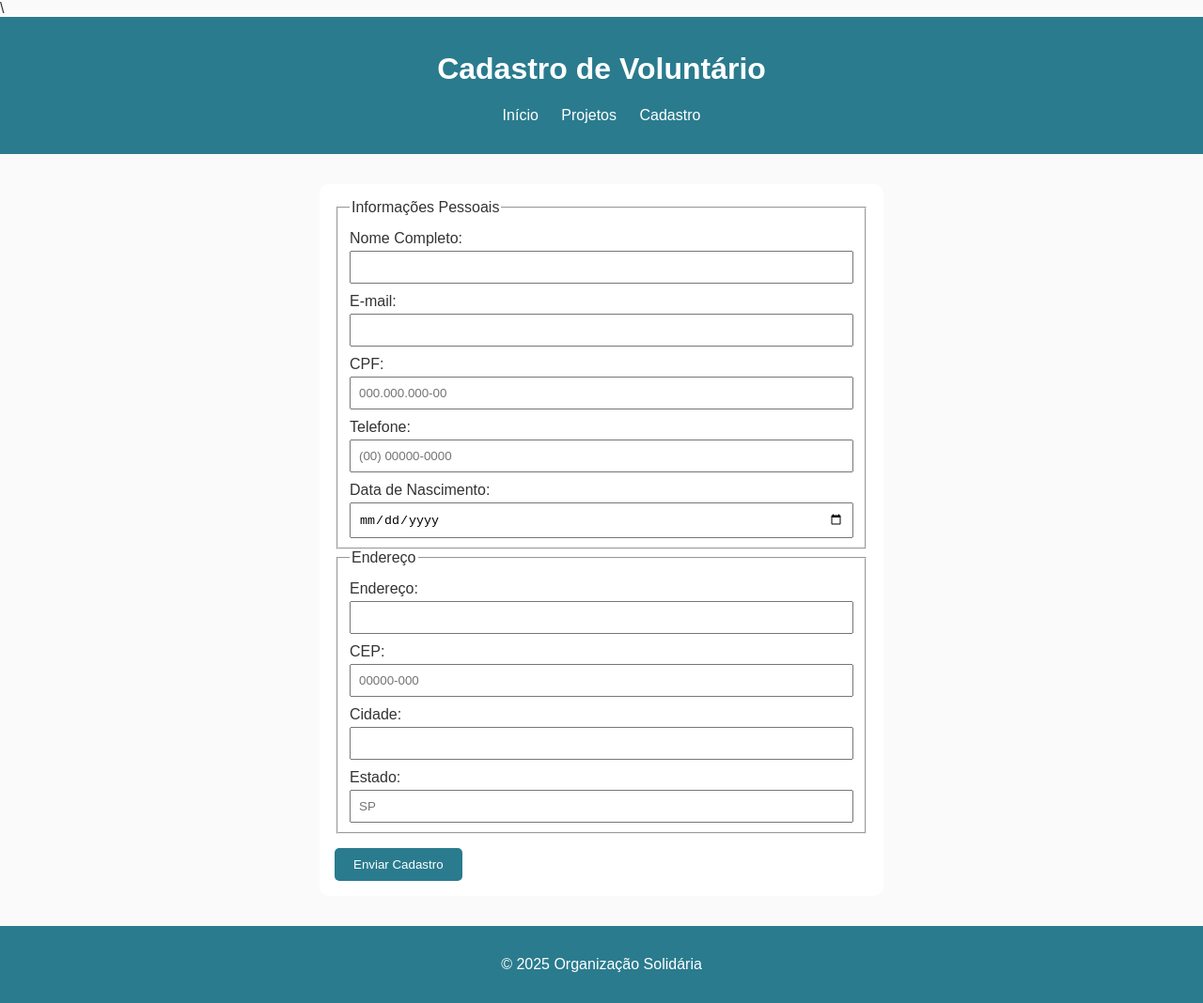
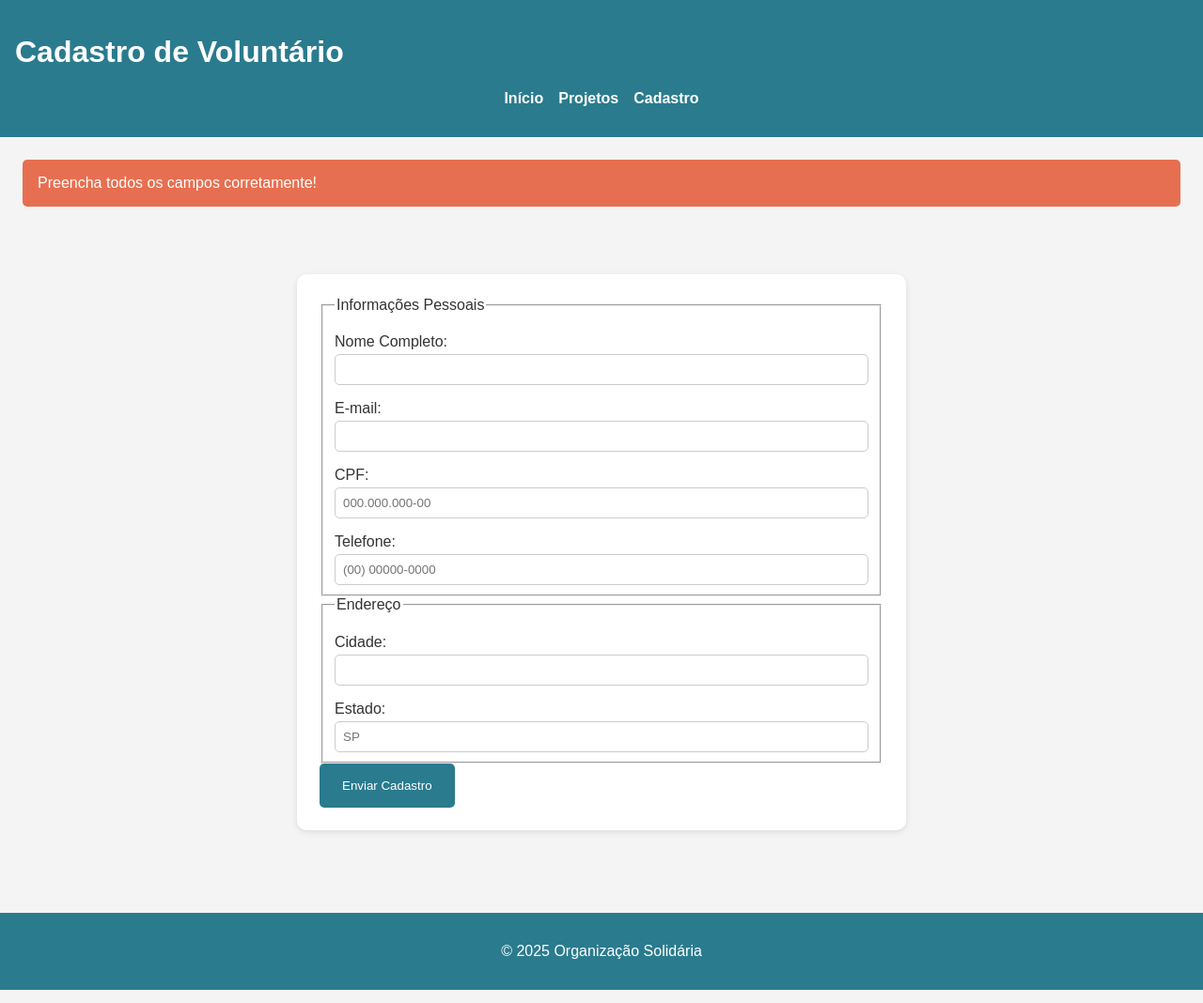
Before and after one commit to Patrikmagalhaes/atividade-gestao-solidaria, a plain HTML site: page cadastro.html in a window 1280 px wide. Shown: the whole page at 94% size. Drawn offline with Linux system fonts and the light colour scheme.

Commit message:
feat(estructure) styled sections

```diff
--- a/cadastro.html
+++ b/cadastro.html
@@ -1,4 +1,4 @@
-\                                                                                                                                                                                                                                                                           <!DOCTYPE html>
+<!DOCTYPE html>
 <html lang="pt-BR">
 <head>
   <meta charset="UTF-8">
@@ -19,6 +19,7 @@
   </header>
 
   <main>
+    <div class="alert">Preencha todos os campos corretamente!</div>
     <form>
       <fieldset>
         <legend>Informações Pessoais</legend>
@@ -30,23 +31,14 @@
         <input type="email" id="email" name="email" required>
 
         <label for="cpf">CPF:</label>
-        <input type="text" id="cpf" name="cpf" pattern="\d{3}\.\d{3}\.\d{3}-\d{2}" required placeholder="000.000.000-00">
+        <input type="text" id="cpf" name="cpf" required placeholder="000.000.000-00">
 
         <label for="telefone">Telefone:</label>
-        <input type="tel" id="telefone" name="telefone" pattern="\(\d{2}\)\s\d{5}-\d{4}" required placeholder="(00) 00000-0000">
-
-        <label for="data">Data de Nascimento:</label>
-        <input type="date" id="data" name="data" required>
+        <input type="tel" id="telefone" name="telefone" required placeholder="(00) 00000-0000">
       </fieldset>
 
       <fieldset>
         <legend>Endereço</legend>
-
-        <label for="endereco">Endereço:</label>
-        <input type="text" id="endereco" name="endereco" required>
-
-        <label for="cep">CEP:</label>
-        <input type="text" id="cep" name="cep" pattern="\d{5}-\d{3}" required placeholder="00000-000">
 
         <label for="cidade">Cidade:</label>
         <input type="text" id="cidade" name="cidade" required>
@@ -62,28 +54,5 @@
   <footer>
     <p>&copy; 2025 Organização Solidária</p>
   </footer>
-
-  <script>
-    document.getElementById("cpf").addEventListener("input", e => {
-      e.target.value = e.target.value
-        .replace(/\D/g, '')
-        .replace(/(\d{3})(\d)/, '$1.$2')
-        .replace(/(\d{3})(\d)/, '$1.$2')
-        .replace(/(\d{3})(\d{1,2})$/, '$1-$2');
-    });
-
-    document.getElementById("telefone").addEventListener("input", e => {
-      e.target.value = e.target.value
-        .replace(/\D/g, '')
-        .replace(/(\d{2})(\d)/, '($1) $2')
-        .replace(/(\d{5})(\d{4})$/, '$1-$2');
-    });
-
-    document.getElementById("cep").addEventListener("input", e => {
-      e.target.value = e.target.value
-        .replace(/\D/g, '')
-        .replace(/(\d{5})(\d{3})$/, '$1-$2');
-    });
-  </script>
 </body>
 </html>
--- a/css/style.css
+++ b/css/style.css
@@ -1,73 +1,212 @@
-* {
+/* ===============================
+   🎨 Design System
+==================================*/
 
-  box-sizing: border-box;
+/* 🎨 Paleta de cores */
+:root {
+  --color-primary: #2a7b8e;
+  --color-primary-light: #3e9fb4;
+  --color-secondary: #f4a261;
+  --color-secondary-dark: #e76f51;
+  --color-neutral-100: #ffffff;
+  --color-neutral-200: #f4f4f4;
+  --color-neutral-400: #cccccc;
+  --color-neutral-600: #666666;
+  --color-neutral-800: #333333;
 }
 
-body {
-  font-family: Arial, sans-serif;
-  margin: 0;
-  padding: 0;
-  background-color: #fafafa;
-  color: #333;
-
+/* 🧱 Tipografia (hierarquia) */
+:root {
+  --font-family: "Arial", sans-serif;
+  --font-size-xs: 12px;
+  --font-size-sm: 14px;
+  --font-size-md: 16px;
+  --font-size-lg: 20px;
+  --font-size-xl: 28px;
 }
 
-header,
-footer {
-  background-color: #2a7b8e;
-  color: white;
-  padding: 1rem;
-  text-align: center;
+/* 📏 Espaçamentos (8px scale) */
+:root {
+  --space-1: 8px;
+  --space-2: 16px;
+  --space-3: 24px;
+  --space-4: 32px;
+  --space-5: 48px;
+  --space-6: 64px;
+}
+
+/* ===============================
+   🌐 Estilos Globais
+==================================*/
+body {
+  font-family: var(--font-family);
+  background-color: var(--color-neutral-200);
+  color: var(--color-neutral-800);
+  margin: 0;
+}
+
+/* ===============================
+   🧭 Cabeçalho e Navegação
+==================================*/
+header {
+  background-color: var(--color-primary);
+  color: var(--color-neutral-100);
+  padding: var(--space-2);
 }
 
 nav ul {
+  display: flex;
+  justify-content: center;
   list-style: none;
   padding: 0;
+  gap: var(--space-2);
 }
 
-nav ul li {
-  display: inline-block;
-  margin: 0 10px;
+nav a {
+  color: var(--color-neutral-100);
+  text-decoration: none;
+  font-weight: bold;
 }
 
-a {
-  color: white;
-  text-decoration: none;
+nav a:hover {
+  text-decoration: underline;
 }
 
+/* ===============================
+   📱 Layout Principal
+==================================*/
+main {
+  display: grid;
+  grid-template-columns: 1fr;
+  gap: var(--space-3);
+  padding: var(--space-3);
+}
+
+section {
+  grid-column: span 6;
+  background-color: var(--color-neutral-100);
+  padding: var(--space-3);
+  border-radius: 10px;
+  box-shadow: 0 2px 5px rgba(0, 0, 0, 0.1);
+}
+
+/* Responsividade */
+@media (max-width: 1200px) {
+  section {
+    grid-column: 1fr;
+  }
+}
+
+@media (max-width: 768px) {
+  nav ul {
+    flex-direction: column;
+    align-items: center;
+  }
+}
+
+@media (max-width: 480px) {
+  main {
+    padding: var(--space-2);
+  }
+
+  .container-home {
+    display: flex;
+    flex-direction: column;
+    justify-content: center;
+  }
+}
+  .container-home {
+    display: flex;
+
+    justify-content: center;
+  }
+/* ===============================
+   🧩 Componentes
+==================================*/
+
+/* Botões */
+button {
+  background-color: var(--color-primary);
+  color: white;
+  border: none;
+  border-radius: 5px;
+  padding: var(--space-2) var(--space-3);
+  cursor: pointer;
+  transition: background-color 0.3s ease;
+}
+
+button:hover {
+  background-color: var(--color-primary-light);
+}
+
+button:disabled {
+  background-color: var(--color-neutral-400);
+  cursor: not-allowed;
+}
+
+/* Cards */
+.card {
+  display: flex;
+  flex-direction: column;
+  align-items: center;
+  background: var(--color-neutral-100);
+  border-radius: 10px;
+  padding: var(--space-3);
+  text-align: center;
+  box-shadow: 0 2px 4px rgba(0, 0, 0, 0.1);
+}
+
+/* Formulários */
 form {
   max-width: 600px;
-  margin: 2rem auto;
-  padding: 1rem;
-  background: white;
+  width: 100%;
+  margin: var(--space-4) auto;
+  padding: var(--space-3);
+  background-color: var(--color-neutral-100);
   border-radius: 10px;
+  box-shadow: 0 2px 6px rgba(0, 0, 0, 0.1);
 }
 
 label {
   display: block;
-  margin-top: 10px;
+  margin-top: var(--space-2);
 }
 
 input {
   width: 100%;
-  padding: 8px;
+  padding: var(--space-1);
+  border: 1px solid var(--color-neutral-400);
+  border-radius: 5px;
   margin-top: 4px;
   box-sizing: border-box;
 }
 
-button {
-  margin-top: 15px;
-  padding: 10px 20px;
-  background-color: #2a7b8e;
+/* Badges e Tags */
+.badge {
+  display: inline-block;
+  background-color: var(--color-secondary);
   color: white;
-  border: none;
-  border-radius: 5px;
-  cursor: pointer;
+  padding: 4px 10px;
+  border-radius: 20px;
+  font-size: var(--font-size-sm);
 }
 
+/* Alerts */
+.alert {
+  background-color: var(--color-secondary-dark);
+  color: white;
+  padding: var(--space-2);
+  border-radius: 5px;
+  margin-bottom: var(--space-2);
+}
 
-
-.container-main-home {
-display: flex;
-justify-content: center;
+/* ===============================
+   ⚙️ Footer
+==================================*/
+footer {
+  background-color: var(--color-primary);
+  color: var(--color-neutral-100);
+  text-align: center;
+  padding: var(--space-2);
+  margin-top: var(--space-4);
 }
```
Also changed, not shown: index.html (+8 -9 lines), projetos.html (+13 -10 lines), assets/images/voluntarios.webp (added).
